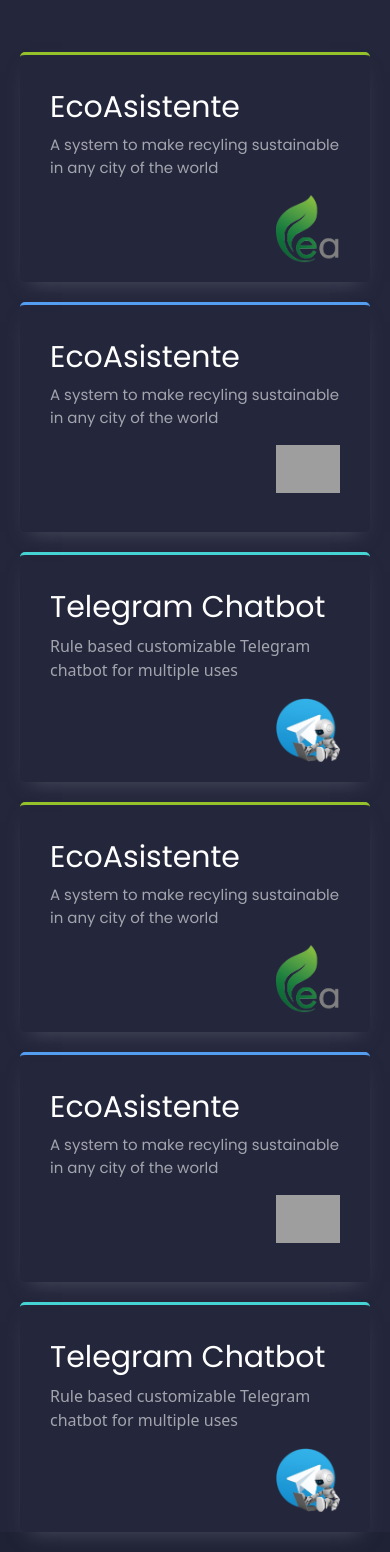
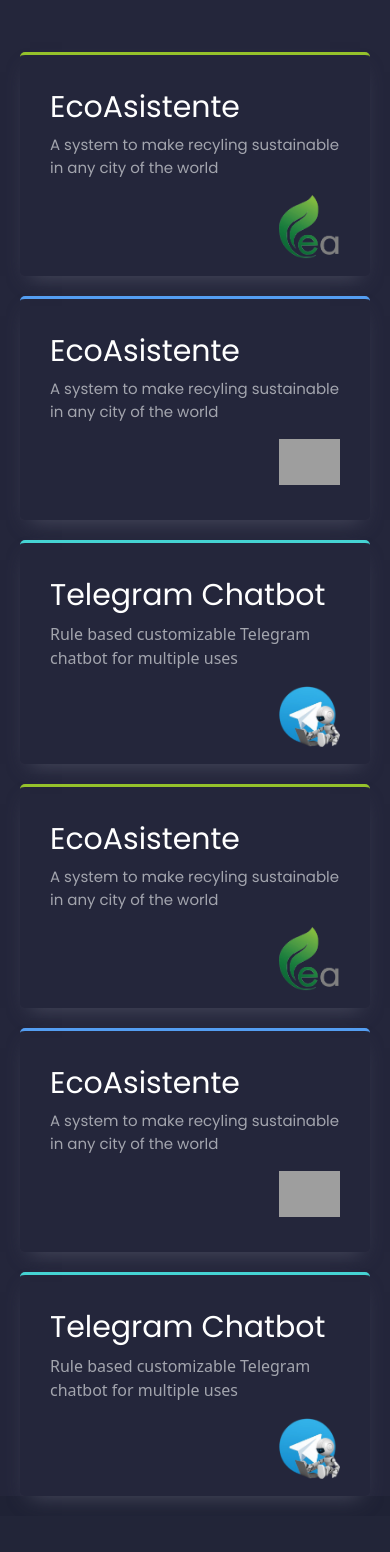
Before and after one commit to brunocaracini/portfolio, a Flask app: page / in a window 390 px wide. Shown: the part 1575-3127 px from the top of the page. After the commit the page ends 3075 px from the top, so only its background shows below. Run offline with Flask 2, Linux system fonts and the light colour scheme; some libraries are stand-ins or nearby versions; grey boxes are pictures that could not be loaded.

Commit message:
Cards width issue fixed

```diff
--- a/static/css/layout.css
+++ b/static/css/layout.css
@@ -239,12 +239,13 @@
 }
 
 @media (max-width: 450px) {
-    .box {
-        height: 230px;
+
+    .project-img{
+        width: 3.8rem !important;
     }
 
-    .project-img{
-        width: 4rem !important;
+    .box {
+        height: 14rem !important;
     }
 
 }
@@ -253,9 +254,16 @@
     .box-title{
         font-size: 23px;
     }
+    .project-img{
+        width: 3rem !important;
+    }
+
+    .box {
+        height: 12rem !important;
+    }
 }
 
-@media (min-width:376px){
+@media (min-width:375px){
     .box-title{
         font-size: 30px;
     }
```
